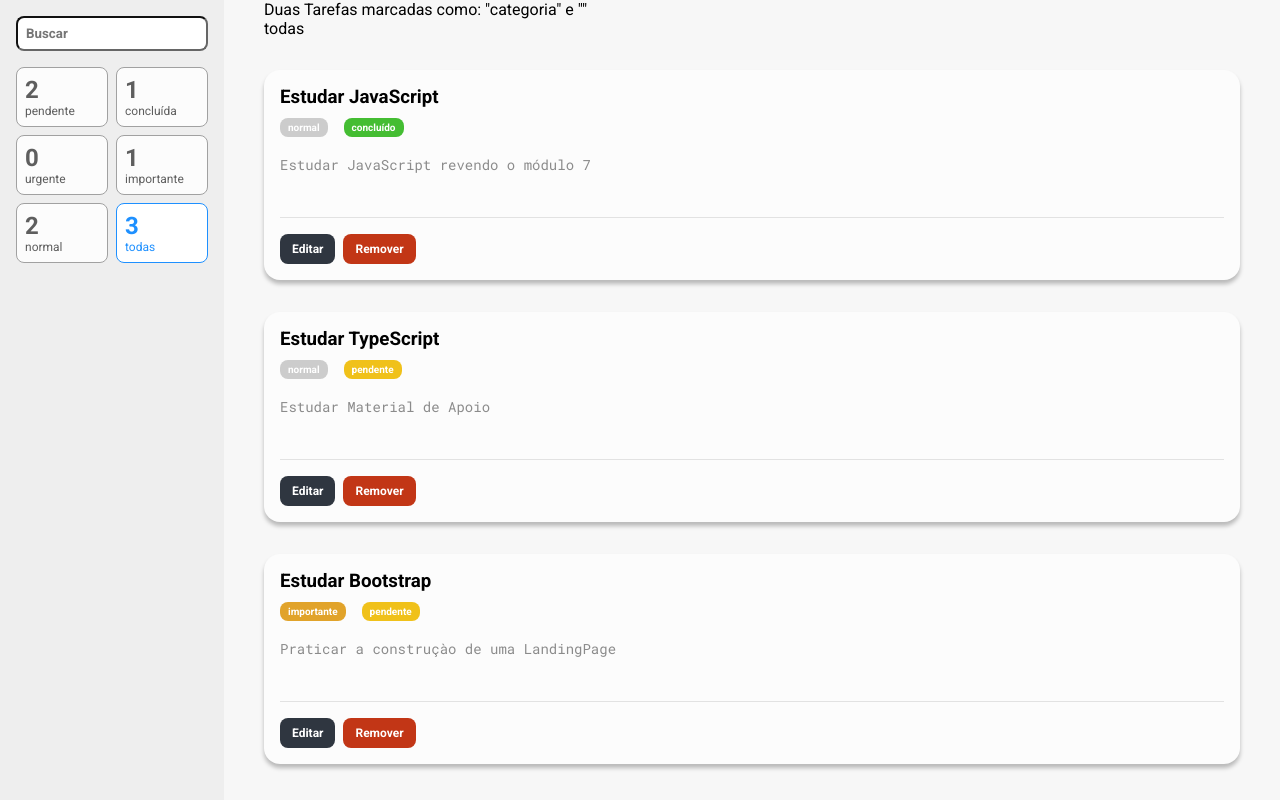
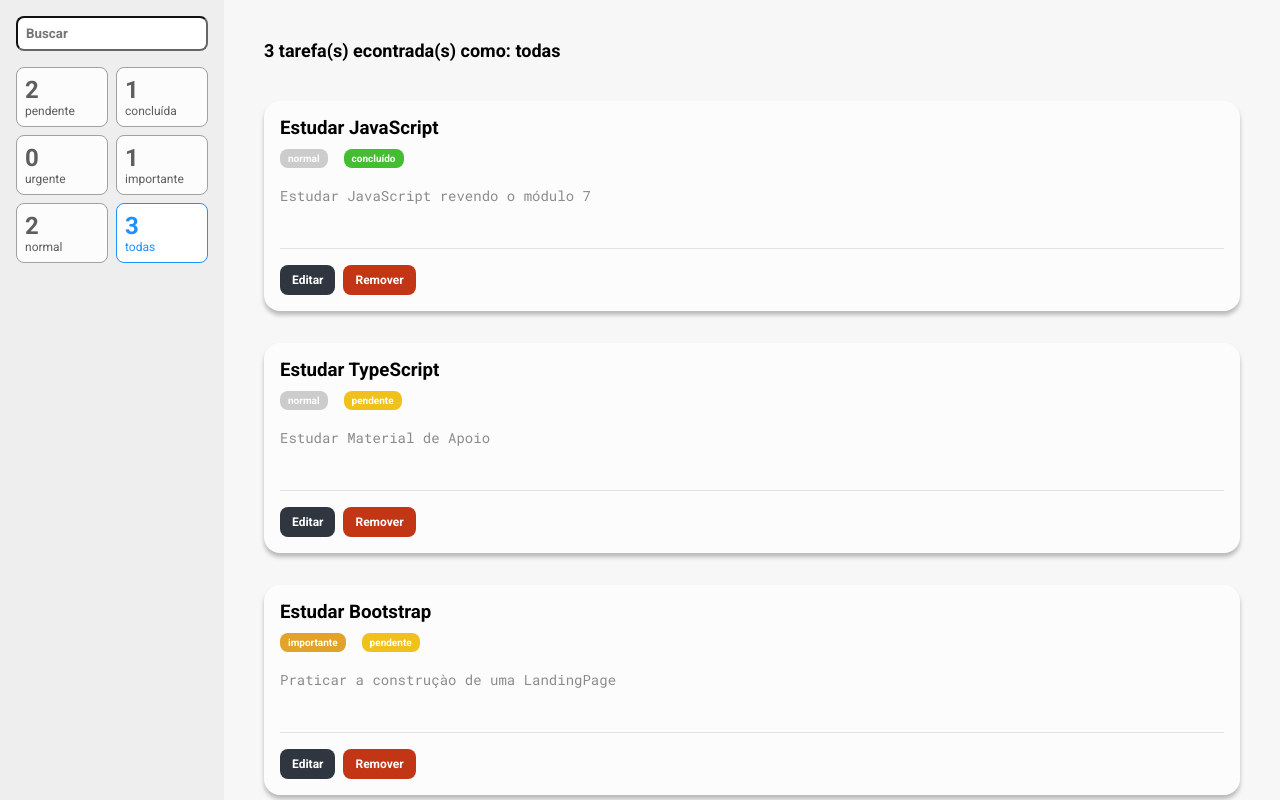
Before and after one commit to emmanuelmarcosdeoliveira/ToDo-List, a React (Vite) app: page / in a window 1280 px wide. Built offline with nearby package versions, Linux system fonts and the light colour scheme; the HTML template or start-up script is replaced by a standard one.

Commit message:
feat: I create the filter according to the card and your search (#21)

```diff
--- a/src/containers/Main/index.tsx
+++ b/src/containers/Main/index.tsx
@@ -1,7 +1,8 @@
 import { useSelector } from 'react-redux'
 import Task from '../../components/Task'
-import { Container } from './styles'
+import { Container, Resultado } from './styles'
 import { RootReducer } from '../../store'
+import task from '../../store/reducers/task'
 
 const Main = () => {
   const { itens } = useSelector((state: RootReducer) => state.task)
@@ -30,16 +31,27 @@
     }
   }
 
+  const exibeResultadoFiltrado = (quantidade: number) => {
+    let mensagem = ''
+    const complementacao =
+      termo !== undefined && termo.length > 0 ? ` e "${termo}"` : ''
+
+    if (criterion === 'todas') {
+      mensagem = `${quantidade} tarefa(s) econtrada(s) como: todas${complementacao} `
+    } else {
+      mensagem = `${quantidade} tarefa(s) encontrada(s) como: "${`${criterion}=${valor}`}" ${complementacao}`
+    }
+    return mensagem
+  }
+
+  const tarefas = filterTasks()
+  const mensagem = exibeResultadoFiltrado(tarefas.length)
+
   return (
     <Container>
-      <p>Duas Tarefas marcadas como: "categoria" e "{termo}" </p>
+      <Resultado>{mensagem}</Resultado>
       <ul>
-        <li>{termo}</li>
-        <li>{criterion}</li>
-        <li>{valor}</li>
-      </ul>
-      <ul>
-        {filterTasks().map((t) => (
+        {tarefas.map((t) => (
           <li key={t.title}>
             <Task
               id={t.id}
--- a/src/containers/Main/styles.ts
+++ b/src/containers/Main/styles.ts
@@ -5,3 +5,10 @@
   height: 100dvh;
   overflow-y: auto;
 `
+
+export const Resultado = styled.p`
+  display: block;
+  margin-block: 2.5rem;
+  font-size: 1.125rem;
+  font-weight: 700;
+`
```
